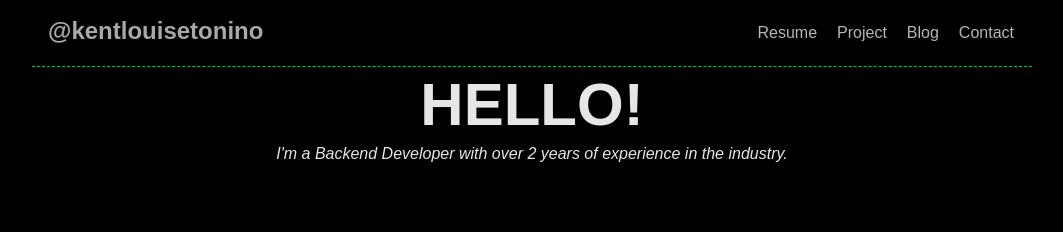
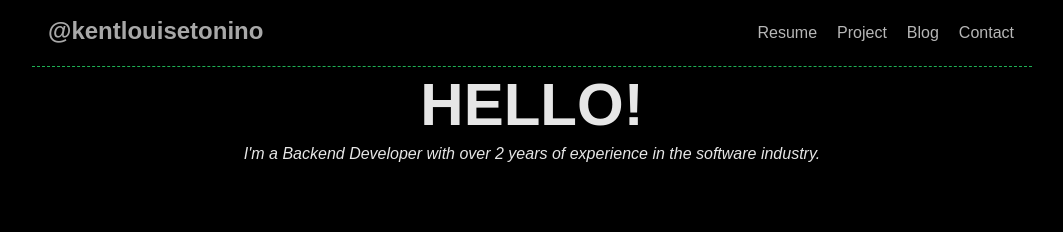
Before and after one commit to kentlouisetonino/kentlouisetonino, a Next.js app: page / in a window 1280 px wide. Shown: the top 232 px of the page, without its empty margins (108-1171 px from the left). Built offline with nearby package versions, Linux system fonts and the light colour scheme; a web font is replaced by a local one.

Commit message:
change the description

```diff
--- a/src/libs/ui/Bannner/Banner.tsx
+++ b/src/libs/ui/Bannner/Banner.tsx
@@ -13,7 +13,7 @@ export default function Banner() {
       />
       <p className="italic text-white/90">
         I&#39;m a Backend Developer with over 2 years of experience in the
-        industry.
+        software industry.
       </p>
     </div>
   );
```
